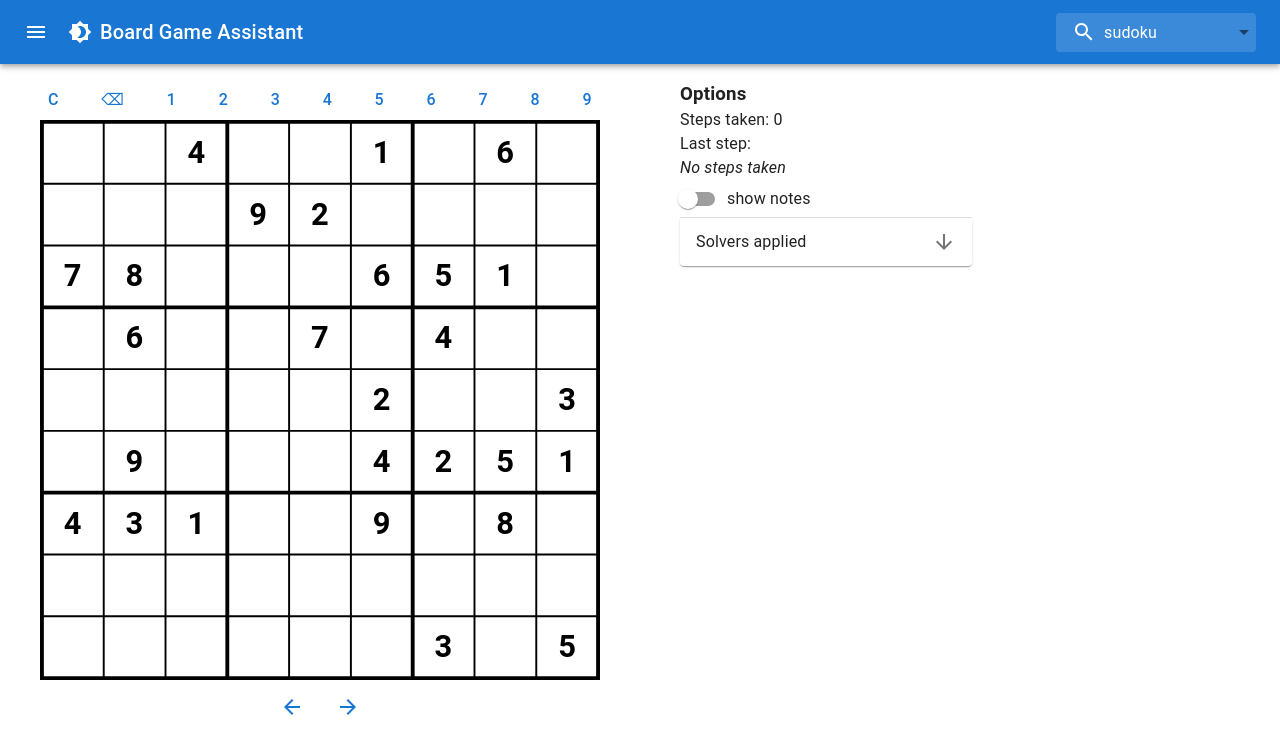
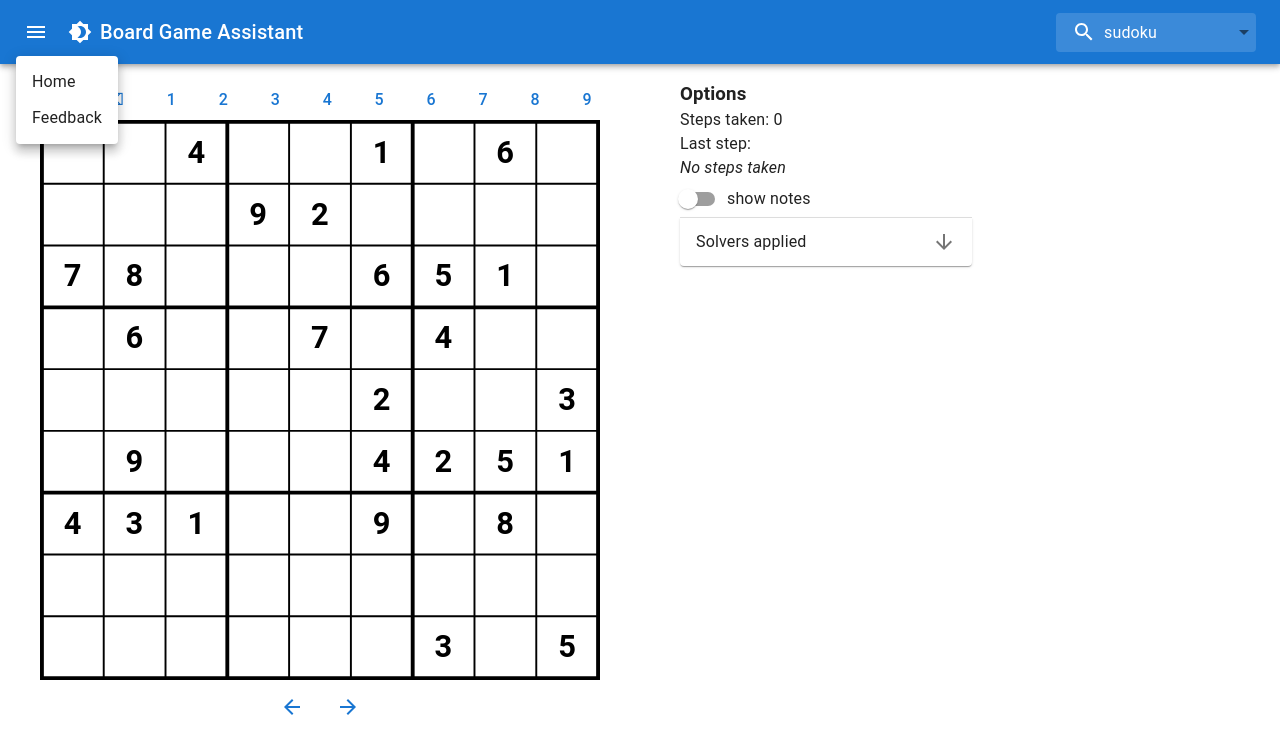
Before and after one commit to johanvandongen/boardgame-assistant, a React (Vite) app: page / in a window 1280 px wide. Both pictures are taken after a click on the button 36 px from the left and 32 px from the top of the page. Shown: the top 754 px of the page. Built offline with nearby package versions, Linux system fonts and the light colour scheme.

Commit message:
menu and feedback page

```diff
--- a/src/App.tsx
+++ b/src/App.tsx
@@ -6,6 +6,8 @@ import {
     Box,
     IconButton,
     InputBase,
+    Menu,
+    MenuItem,
     Toolbar,
     Typography,
 } from "@mui/material";
@@ -20,6 +22,7 @@ import Brightness7Icon from "@mui/icons-material/Brightness7";
 import React from "react";
 import { ColorModeContext } from "./ThemeContext";
 import { Sudoku } from "./sudoku/Sudoku";
+import { FeedbackPage } from "./FeedbackPage";
 
 export default function App() {
     type GameItem = {
@@ -37,6 +40,14 @@ export default function App() {
     const [inputValue, setInputValue] = useState("");
     const theme = useTheme();
     const colorMode = React.useContext(ColorModeContext);
+    const [menuAncher, setMenuAncher] = useState<null | HTMLElement>(null);
+    const open = Boolean(menuAncher);
+    const openMenu = (event: React.MouseEvent<HTMLButtonElement>) => {
+        setMenuAncher(event.currentTarget);
+    };
+    const closeMenu = () => {
+        setMenuAncher(null);
+    };
 
     return (
         <PageWrapper>
@@ -44,6 +55,7 @@ export default function App() {
                 <AppBar position="static">
                     <Toolbar>
                         <IconButton
+                            onClick={openMenu}
                             size="large"
                             edge="start"
                             color="inherit"
@@ -52,6 +64,32 @@ export default function App() {
                         >
                             <MenuIcon />
                         </IconButton>
+                        <Menu
+                            id="basic-menu"
+                            anchorEl={menuAncher}
+                            open={open}
+                            onClose={closeMenu}
+                            MenuListProps={{
+                                "aria-labelledby": "basic-button",
+                            }}
+                        >
+                            <MenuItem
+                                onClick={() => {
+                                    closeMenu();
+                                    setGame({ label: "empty", component: <EmptyPage /> });
+                                }}
+                            >
+                                Home
+                            </MenuItem>
+                            <MenuItem
+                                onClick={() => {
+                                    closeMenu();
+                                    setGame({ label: "feedback", component: <FeedbackPage /> });
+                                }}
+                            >
+                                Feedback
+                            </MenuItem>
+                        </Menu>
                         <IconButton
                             // sx={{ ml: 1 }}
                             onClick={colorMode.toggleColorMode}
@@ -78,7 +116,12 @@ export default function App() {
                             <Autocomplete
                                 disablePortal
                                 id="combo-box-demo"
-                                value={game === null ? null : game.label}
+                                value={
+                                    game === null ||
+                                    gameItems.filter((g) => g.label === game.label).length === 0
+                                        ? null
+                                        : game.label
+                                }
                                 onChange={(_event: unknown, newValue: string | null) => {
                                     // setGame(newValue);
                                     if (newValue === null || newValue === undefined) {
--- /dev/null
+++ b/src/FeedbackPage.tsx
@@ -0,0 +1,26 @@
+import { Link, Typography } from "@mui/material";
+import { styled, useTheme } from "@mui/material/styles";
+
+export function FeedbackPage() {
+    const theme = useTheme();
+    return (
+        <EmptyPageContainer sx={{ color: theme.palette.text.secondary }}>
+            <Typography>
+                Hi there! These are some fun tools that I use when playing games. Wanna use it too
+                but something is not working, found a bug, or want to see something new? Send me an{" "}
+                <Link href="mailto:johanpvandongen@gmail.com">email</Link> or{" "}
+                <Link href="https://github.com/johanvandongen/boardgame-assistant/issues">
+                    create an issue
+                </Link>
+                !
+            </Typography>
+        </EmptyPageContainer>
+    );
+}
+
+const EmptyPageContainer = styled("div")(() => ({
+    padding: "1rem",
+    paddingTop: "5rem",
+    textAlign: "center",
+    color: "#888",
+}));
```
